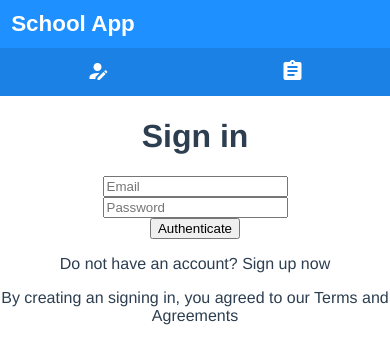
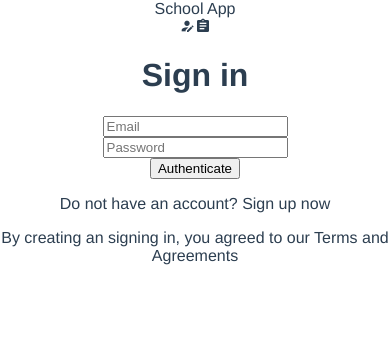
Before and after one commit to eru123/school-vf, a Vue app: page / in a window 390 px wide. Shown: the top 364 px of the page. Built offline with nearby package versions, Linux system fonts and the light colour scheme; no server answers.

Commit message:
update: auth header and settings tab

```diff
--- /dev/null
+++ b/src/components/AuthenticatedHeader.vue
@@ -0,0 +1,27 @@
+<template>
+  <Header :title="appGlobal.name" :titleCallback="GlobalButtonHome">
+    <router-link :to="{ name: 'Home' }" title="Go to Home tab">
+      <Icon name="mdi-home" />
+    </router-link>
+
+    <router-link :to="{ name: 'Account' }" title="Go to Account tab">
+      <Icon name="mdi-account" />
+    </router-link>
+
+    <router-link :to="{ name: 'Settings' }" title="Go to Settings tab">
+      <Icon name="mdi-cog" />
+    </router-link>
+
+    <Icon
+      name="mdi-logout"
+      title="Logout Account"
+      @click="GlobalButtonLogout"
+    />
+  </Header>
+</template>
+
+<script>
+export default {
+  name: "AuthenticatedHeader"
+};
+</script>
--- a/src/components/Header.vue
+++ b/src/components/Header.vue
@@ -1,104 +1,30 @@
 <template>
   <header class="base-header-component">
     <div>{{ title }}</div>
+    <dialog v-if="settingsTab">
+      <ul>
+        <header>
+          <Icon name="mdi-arrow-left" @click="GlobalButtonCloseSettingsTab" />
+          Settings <small>Menu</small>
+        </header>
+        <li>one</li>
+        <li>two</li>
+        <li @click="GlobalButtonLogout">
+          <Icon name="mdi-logout" />Logout <span></span>
+        </li>
+      </ul>
+    </dialog>
     <div>
       <slot></slot>
     </div>
   </header>
 </template>
 <script>
+import "@/styles/header.stylus";
 export default {
   name: "Header",
   props: {
-    title: String
-  }
+    title: String,
+  },
 };
 </script>
-<style lang="stylus">
-.base-header-component {
-  margin: 0;
-  background: dodgerblue;
-  color: white;
-  overflow: hidden;
-  display: flex;
-  flex-direction: row;
-  justify-content: center;
-  align-items: center;
-  padding: 0 2em;
-
-  div:first-child {
-    flex: auto;
-    text-align: left;
-    font-size: 1.5em;
-    font-family: Arial, Helvetica, sans-serif;
-    font-weight: bold;
-    padding: 10px 0;
-    margin: 8px 0;
-    transition: 0.2s;
-  }
-
-  div:last-child {
-    flex: auto;
-    text-align: right;
-    display: block;
-
-    > * {
-      display: inline-block;
-      padding: 10px 13px;
-      margin: 8px 4px;
-      border-radius: 50%;
-      font-size: 1.5em;
-      transition: 0.2s;
-      cursor: pointer;
-
-      &:hover {
-        background: rgba(0, 0, 0, 0.5);
-      }
-
-      &:active {
-        background: rgba(0, 0, 0, 0.3);
-      }
-    }
-  }
-}
-
-@media only screen and (max-width: 500px) {
-  .base-header-component {
-    display: flex;
-    flex-direction: column;
-    align-items: stretch;
-    margin: 0;
-    padding: 0;
-
-    div:first-child {
-      align-self: flex-start;
-      font-size: 1.4em;
-      padding: 0.5em;
-      margin: 0;
-    }
-
-    div:last-child {
-      display: flex;
-      flex-direction: row;
-
-      > * {
-        text-align: center;
-        flex: 1;
-        padding: 10px auto;
-        margin: 0;
-        border-radius: 0;
-        cursor: pointer;
-        background: rgba(0, 0, 0, 0.1);
-
-        &:hover {
-          background: rgba(0, 0, 0, 0.5);
-        }
-
-        &:active {
-          background: rgba(0, 0, 0, 0.3);
-        }
-      }
-    }
-  }
-}
-</style>
--- a/src/router/index.js
+++ b/src/router/index.js
@@ -17,6 +17,16 @@ const routes = [
     component: () => import("@/views/Logout.vue")
   },
   {
+    path: "/settings",
+    name: "Settings",
+    component: () => import("@/views/Settings.vue")
+  },
+  {
+    path: "/account",
+    name: "Account",
+    component: () => import("@/views/Account.vue")
+  },
+  {
     path: "/verify_email",
     name: "VerifyEmail",
     component: () => import("@/views/VerifyEmail.vue")
--- a/src/store/index.js
+++ b/src/store/index.js
@@ -6,6 +6,7 @@ export default createStore({
     loaded: false,
     loading: false,
     loadingMessage: "",
+    settingsTab: false,
     appGlobal: {
       name: "School App",
       version: "1.0-alpha"
@@ -23,6 +24,9 @@ export default createStore({
     },
     loaded(state, value) {
       state.loaded = Boolean(value);
+    },
+    settingsTab(state, value) {
+      state.settingsTab = Boolean(value);
     }
   },
   actions: {},
--- /dev/null
+++ b/src/views/Account.vue
@@ -0,0 +1,15 @@
+<template>
+  <AuthHeader />
+  <div class="settings-page"></div>
+</template>
+
+<script>
+import AuthHeader from "@/components/AuthenticatedHeader.vue";
+import "@/styles/account-page.stylus";
+export default {
+  name: "Account",
+  components: {
+    AuthHeader
+  }
+};
+</script>
--- a/src/views/Home.vue
+++ b/src/views/Home.vue
@@ -1,11 +1,5 @@
 <template>
-  <Header :title="appGlobal.name" :titleCallback="GlobalButtonHome">
-    <Icon
-      name="mdi-exit-to-app"
-      @click="GlobalButtonLogout"
-      title="Logout Account"
-    />
-  </Header>
+  <AuthHeader />
   <div class="home">
     <img alt="Vue logo" src="../assets/logo.png" />
     <HelloWorld msg="Welcome to Your Vue.js App" />
@@ -13,10 +7,12 @@
 </template>
 
 <script>
+import AuthHeader from "@/components/AuthenticatedHeader.vue";
 import HelloWorld from "@/components/HelloWorld.vue";
 export default {
   name: "Home",
   components: {
+    AuthHeader,
     HelloWorld
   }
 };
--- /dev/null
+++ b/src/views/Settings.vue
@@ -0,0 +1,15 @@
+<template>
+  <AuthHeader />
+  <div class="settings-page"></div>
+</template>
+
+<script>
+import AuthHeader from "@/components/AuthenticatedHeader.vue";
+import "@/styles/settings-page.stylus";
+export default {
+  name: "Settings",
+  components: {
+    AuthHeader
+  }
+};
+</script>
```
